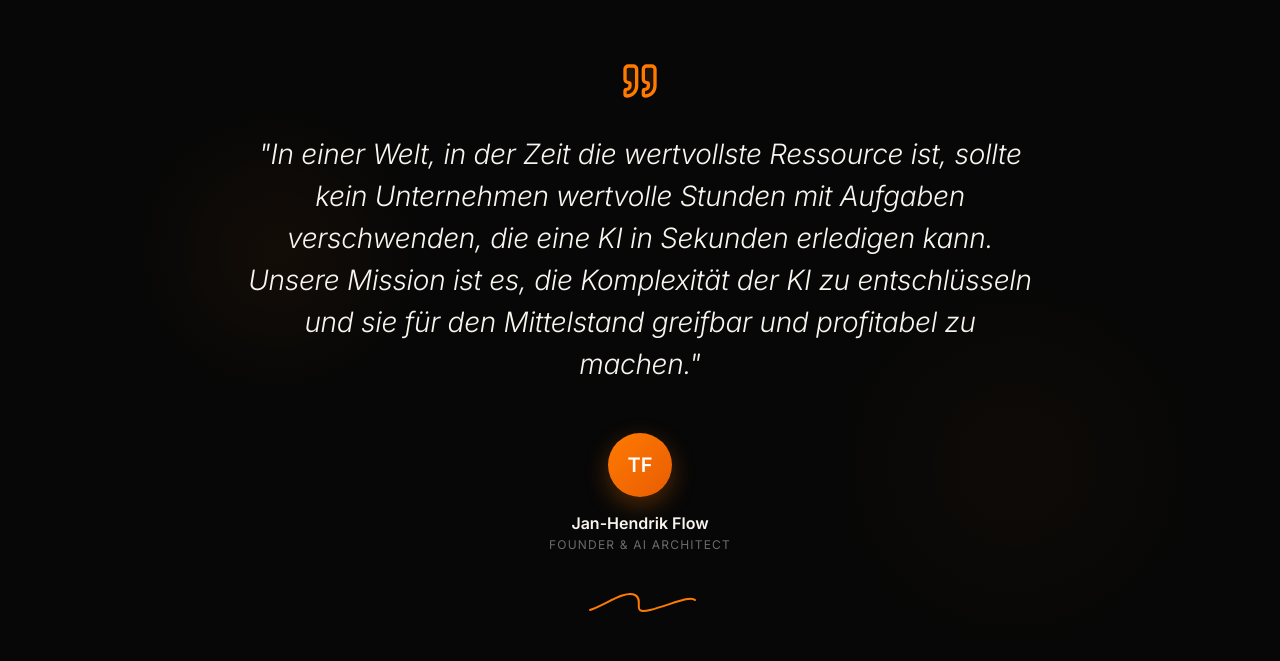
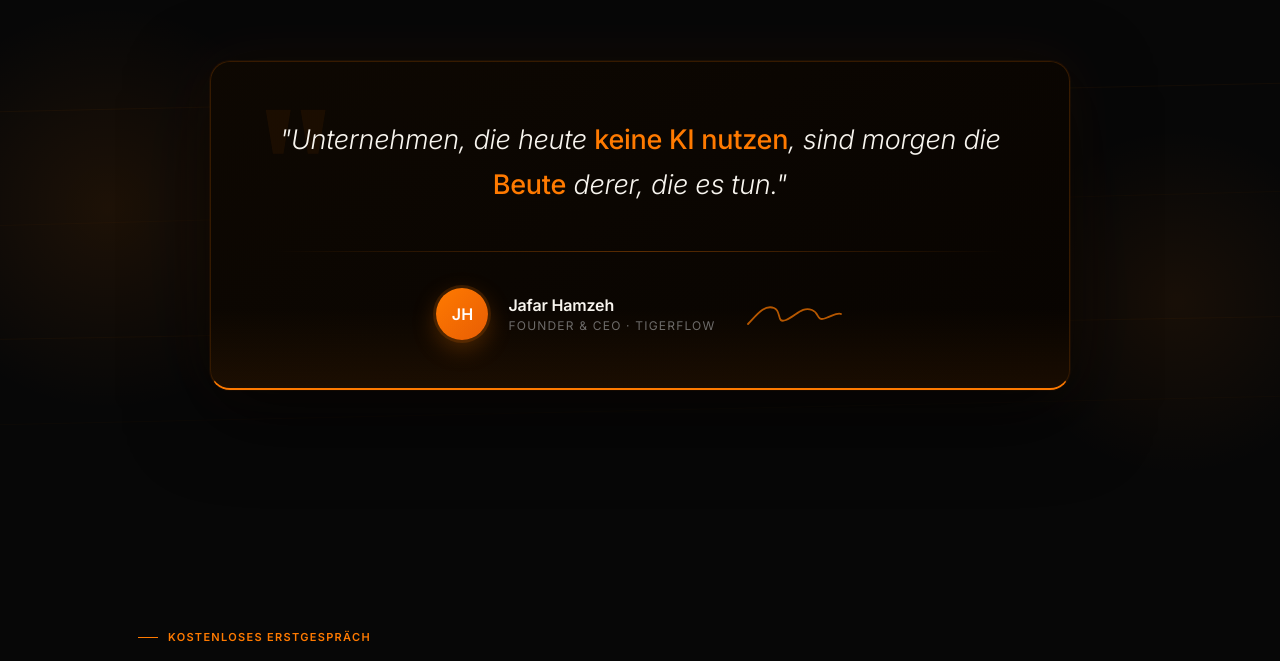
Before and after one commit to jafi15/JHFLOW-LandingPage, a React (Vite) app: page / in a window 1280 px wide. Shown: the part 6099-6760 px from the top of the page. Built offline with nearby package versions, Linux system fonts and the light colour scheme.

Commit message:
feat: add ExpertNote component and update .gitignore to ignore .vercel files

```diff
--- a/src/components/ExpertNote.jsx
+++ b/src/components/ExpertNote.jsx
@@ -1,53 +1,172 @@
 import { motion } from "framer-motion";
-import { Quote } from "lucide-react";
 import { C } from "../theme";
 
 export function ExpertNote() {
   return (
-    <section className="sec" style={{ padding: "120px 48px", background: C.pageBg, position: "relative", overflow: "hidden" }}>
-      {/* Decorative Orbs */}
-      <div style={{ position: "absolute", top: "20%", left: "10%", width: "300px", height: "300px", background: "radial-gradient(circle, rgba(255,122,0,0.05) 0%, transparent 70%)", pointerEvents: "none" }} />
-      <div style={{ position: "absolute", bottom: "10%", right: "5%", width: "400px", height: "400px", background: "radial-gradient(circle, rgba(255,122,0,0.03) 0%, transparent 70%)", pointerEvents: "none" }} />
+    <section
+      className="sec"
+      style={{ padding: "120px 48px", background: C.pageBg, position: "relative", overflow: "hidden" }}
+    >
+      {/* Background energy lines */}
+      <svg
+        aria-hidden="true"
+        style={{ position: "absolute", inset: 0, width: "100%", height: "100%", pointerEvents: "none", opacity: 0.045 }}
+        preserveAspectRatio="none"
+      >
+        <line x1="0" y1="30%" x2="100%" y2="25%"  stroke={C.accent} strokeWidth="1"/>
+        <line x1="0" y1="50%" x2="100%" y2="44%"  stroke={C.accent} strokeWidth="0.6"/>
+        <line x1="0" y1="70%" x2="100%" y2="66%"  stroke={C.accent} strokeWidth="0.8"/>
+        <line x1="0" y1="85%" x2="100%" y2="80%"  stroke={C.accent} strokeWidth="0.5"/>
+      </svg>
 
-      <div style={{ maxWidth: "800px", margin: "0 auto", position: "relative", zIndex: 1 }}>
-        <div style={{ color: C.accent, marginBottom: "32px", display: "flex", justifyContent: "center" }}>
-          <Quote size={40} fill="currentColor" fillOpacity={0.1} />
-        </div>
+      {/* Ambient glow left */}
+      <div style={{
+        position: "absolute", top: "10%", left: "-8%",
+        width: "420px", height: "420px",
+        background: "radial-gradient(circle, rgba(255,122,0,0.09) 0%, transparent 68%)",
+        pointerEvents: "none",
+      }} />
+      {/* Ambient glow right */}
+      <div style={{
+        position: "absolute", bottom: "5%", right: "-6%",
+        width: "360px", height: "360px",
+        background: "radial-gradient(circle, rgba(255,122,0,0.07) 0%, transparent 68%)",
+        pointerEvents: "none",
+      }} />
 
-        <blockquote style={{ textAlign: "center", marginBottom: "48px" }}>
-          <p style={{ fontSize: "28px", fontWeight: 300, lineHeight: 1.5, color: C.textPri, fontStyle: "italic", letterSpacing: "-0.01em" }}>
-            "In einer Welt, in der Zeit die wertvollste Ressource ist, sollte kein Unternehmen wertvolle Stunden mit Aufgaben verschwenden, die eine KI in Sekunden erledigen kann. Unsere Mission ist es, die Komplexität der KI zu entschlüsseln und sie für den Mittelstand greifbar und profitabel zu machen."
-          </p>
-        </blockquote>
+      <div style={{ maxWidth: "860px", margin: "0 auto", position: "relative", zIndex: 1 }}>
 
-        <div style={{ display: "flex", flexDirection: "column", alignItems: "center", gap: "16px" }}>
-          <div style={{ width: "64px", height: "64px", borderRadius: "50%", background: `linear-gradient(135deg, ${C.accent} 0%, ${C.accentHov} 100%)`, display: "flex", alignItems: "center", justifyContent: "center", color: "#fff", fontWeight: 600, fontSize: "20px", boxShadow: "0 8px 24px rgba(255,122,0,0.3)" }}>
-            TF
-          </div>
-          <div style={{ textAlign: "center" }}>
-            <div style={{ color: C.textPri, fontWeight: 600, fontSize: "16px" }}>Jan-Hendrik Flow</div>
-            <div style={{ color: C.textTer, fontSize: "12px", textTransform: "uppercase", letterSpacing: ".1em", marginTop: "4px" }}>Founder & AI Architect</div>
+        {/* Glass card */}
+        <motion.div
+          initial={{ opacity: 0, y: 28 }}
+          whileInView={{ opacity: 1, y: 0 }}
+          viewport={{ once: true, amount: 0.3 }}
+          transition={{ duration: 0.7, ease: "easeOut" }}
+          style={{
+            background: "linear-gradient(145deg, rgba(14,8,2,0.97) 0%, rgba(8,4,1,0.98) 100%)",
+            backdropFilter: "blur(12px)",
+            WebkitBackdropFilter: "blur(12px)",
+            border: "1px solid rgba(255,122,0,0.18)",
+            borderBottom: `2px solid ${C.accent}`,
+            borderRadius: "20px",
+            padding: "56px 64px 48px",
+            boxShadow: `0 0 0 1px rgba(255,122,0,0.06), 0 24px 80px rgba(0,0,0,0.75), 0 0 60px rgba(255,122,0,0.07)`,
+            position: "relative",
+            overflow: "hidden",
+          }}
+        >
+          {/* Inner bottom orange gradient */}
+          <div style={{
+            position: "absolute", bottom: 0, left: 0, right: 0, height: "80px",
+            background: "linear-gradient(to top, rgba(255,122,0,0.07), transparent)",
+            pointerEvents: "none",
+          }} />
+
+          {/* Large decorative quote mark */}
+          <div style={{
+            position: "absolute", top: "20px", left: "44px",
+            fontSize: "160px", lineHeight: 1, fontWeight: 700,
+            color: C.accent, opacity: 0.06, fontFamily: "Georgia, serif",
+            pointerEvents: "none", userSelect: "none",
+          }}>
+            "
           </div>
 
-          {/* Simulated Signature */}
+          {/* Quote text */}
+          <blockquote style={{ margin: 0, marginBottom: "44px", position: "relative" }}>
+            <motion.p
+              initial={{ opacity: 0, y: 16 }}
+              whileInView={{ opacity: 1, y: 0 }}
+              viewport={{ once: true, amount: 0.4 }}
+              transition={{ duration: 0.7, delay: 0.15, ease: "easeOut" }}
+              style={{
+                fontSize: "clamp(20px, 2.4vw, 27px)",
+                fontWeight: 300,
+                lineHeight: 1.65,
+                color: C.textPri,
+                fontStyle: "italic",
+                letterSpacing: "-0.01em",
+                textAlign: "center",
+              }}
+            >
+              "Unternehmen, die heute{" "}
+              <span style={{ color: C.accent, fontStyle: "normal", fontWeight: 500 }}>
+                keine KI nutzen
+              </span>
+              , sind morgen die{" "}
+              <span style={{ color: C.accent, fontStyle: "normal", fontWeight: 500 }}>
+                Beute
+              </span>{" "}
+              derer, die es tun."
+            </motion.p>
+          </blockquote>
+
+          {/* Divider */}
           <motion.div
-            initial={{ pathLength: 0, opacity: 0 }}
-            whileInView={{ pathLength: 1, opacity: 1 }}
+            initial={{ scaleX: 0, opacity: 0 }}
+            whileInView={{ scaleX: 1, opacity: 1 }}
             viewport={{ once: true }}
-            transition={{ duration: 1.5, ease: "easeInOut" }}
-            style={{ marginTop: "12px" }}
+            transition={{ duration: 0.8, delay: 0.3, ease: "easeOut" }}
+            style={{
+              height: "1px",
+              background: `linear-gradient(to right, transparent, ${C.accent}55, transparent)`,
+              marginBottom: "36px",
+              transformOrigin: "center",
+            }}
+          />
+
+          {/* Author */}
+          <motion.div
+            initial={{ opacity: 0, y: 12 }}
+            whileInView={{ opacity: 1, y: 0 }}
+            viewport={{ once: true }}
+            transition={{ duration: 0.6, delay: 0.45, ease: "easeOut" }}
+            style={{ display: "flex", alignItems: "center", justifyContent: "center", gap: "20px" }}
           >
-            <svg width="120" height="40" viewBox="0 0 120 40" fill="none" xmlns="http://www.w3.org/2000/svg">
-              <path
-                d="M10 30C25 25 45 10 55 15C65 20 50 35 70 30C90 25 110 15 115 20"
+            {/* Avatar */}
+            <div style={{
+              width: "52px", height: "52px", borderRadius: "50%", flexShrink: 0,
+              background: `linear-gradient(135deg, ${C.accent} 0%, ${C.accentHov} 100%)`,
+              display: "flex", alignItems: "center", justifyContent: "center",
+              color: "#fff", fontWeight: 700, fontSize: "16px",
+              boxShadow: `0 0 0 3px rgba(255,122,0,0.15), 0 8px 24px rgba(255,122,0,0.28)`,
+            }}>
+              JH
+            </div>
+
+            <div>
+              <div style={{ color: C.textPri, fontWeight: 600, fontSize: "16px", letterSpacing: "-0.01em" }}>
+                Jafar Hamzeh
+              </div>
+              <div style={{ color: C.textTer, fontSize: "12px", textTransform: "uppercase", letterSpacing: ".1em", marginTop: "3px" }}>
+                Founder & CEO · TigerFlow
+              </div>
+            </div>
+
+            {/* Signature SVG */}
+            <motion.svg
+              width="100" height="36" viewBox="0 0 100 36" fill="none"
+              style={{ marginLeft: "8px", opacity: 0.7 }}
+              initial="hidden"
+              whileInView="visible"
+              viewport={{ once: true }}
+            >
+              <motion.path
+                d="M4 28 C12 20, 20 8, 30 12 C38 15, 32 28, 42 24 C52 20, 58 10, 68 14 C76 17, 72 26, 82 22 C88 20, 94 16, 97 18"
                 stroke={C.accent}
-                strokeWidth="2"
+                strokeWidth="1.8"
                 strokeLinecap="round"
                 strokeLinejoin="round"
+                fill="none"
+                variants={{
+                  hidden: { pathLength: 0, opacity: 0 },
+                  visible: { pathLength: 1, opacity: 1, transition: { duration: 1.6, ease: "easeInOut", delay: 0.6 } },
+                }}
               />
-            </svg>
+            </motion.svg>
           </motion.div>
-        </div>
+
+        </motion.div>
       </div>
     </section>
   );
```
Also changed, not shown: 1 other file (tests, documents, lock files or other folders).
